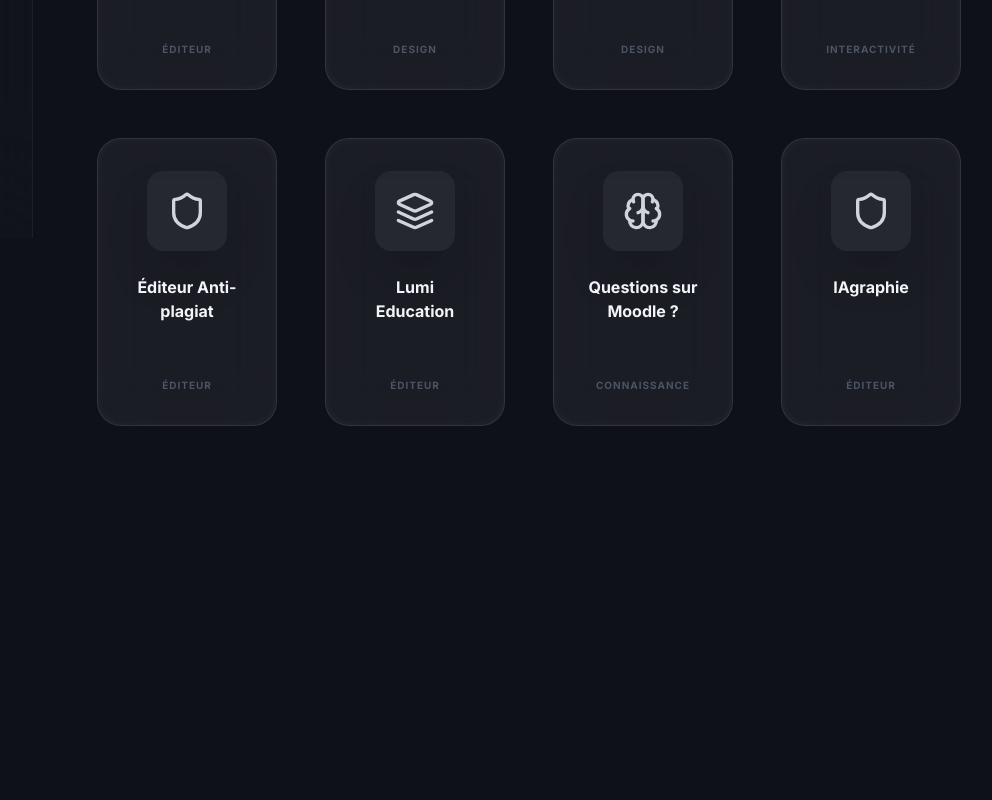
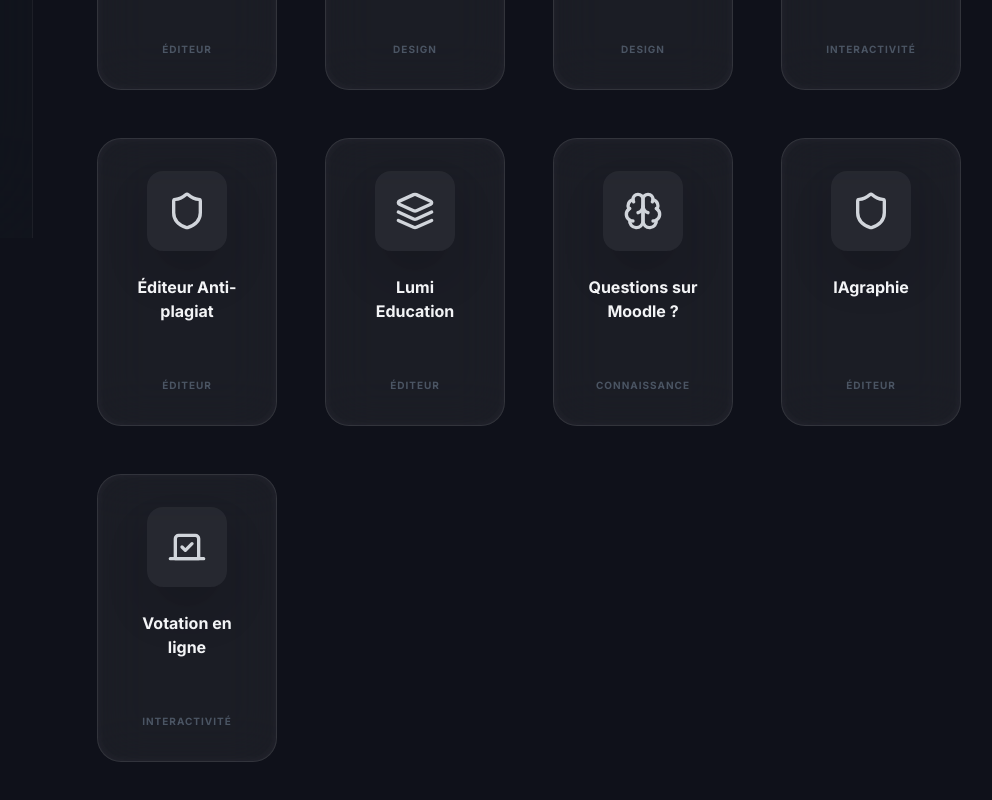
Before and after one commit to ecloutier-can/couteau_suisse_moodle, a React (Vite) app: page / in a window 1280 px wide. Shown: the part 562-1362 px from the top of the page, without its empty margins (255-1247 px from the left). Before the commit the page ends 1068 px from the top, so only its background shows below. Built offline with nearby package versions, Linux system fonts and the light colour scheme.

Commit message:
feat: ajout de la tuile Votation en ligne dans la section Interactivité

```diff
--- a/src/App.jsx
+++ b/src/App.jsx
@@ -3,12 +3,12 @@
 import {
   FileCode, Palette, LayoutGrid, Youtube, Pencil, Search as SearchIcon,
   ChevronRight, LogIn, UserPlus, HelpCircle, Settings,
-  Home, Layout, Mail, Info, Terminal, Grid, Shield, Menu, X, Layers, Brain
+  Home, Layout, Mail, Info, Terminal, Grid, Shield, Menu, X, Layers, Brain, Vote
 } from 'lucide-react';
 import appsData from './data/apps.json';
 
 const IconMap = {
-  FileCode, Palette, LayoutGrid, Youtube, Pencil, Shield, Layers, Brain
+  FileCode, Palette, LayoutGrid, Youtube, Pencil, Shield, Layers, Brain, Vote
 };
 
 const Sidebar = ({ activeCategory, setCategory, isOpen, setIsOpen }) => {
@@ -42,8 +42,7 @@
               <button
                 key={cat.id}
                 onClick={() => setCategory(cat.id)}
-              className={`flex items-center gap-4 w-full p-3 rounded-xl transition-all duration-300 ${
-                activeCategory === cat.id
+                className={`flex items-center gap-4 w-full p-3 rounded-xl transition-all duration-300 ${activeCategory === cat.id
                     ? 'bg-app-accent/10 text-app-accent border border-app-accent/20'
                     : 'text-gray-400 hover:text-white hover:bg-white/5'
                   }`}
@@ -138,12 +137,10 @@
     >
       <motion.div
         animate={isHovered ? { scale: 1.1, translateY: -20 } : { scale: 1, translateY: 0 }}
-        className={`w-full h-72 p-8 flex flex-col items-center justify-center transition-all duration-500 ${
-          isHovered ? 'glass-panel active-glow' : 'glass-panel'
+        className={`w-full h-72 p-8 flex flex-col items-center justify-center transition-all duration-500 ${isHovered ? 'glass-panel active-glow' : 'glass-panel'
           }`}
       >
-        <div className={`w-20 h-20 rounded-2xl flex items-center justify-center mb-6 shadow-2xl transition-all duration-500 ${
-          isHovered ? 'bg-app-accent text-white rotate-6' : 'bg-white/5 text-gray-300'
+        <div className={`w-20 h-20 rounded-2xl flex items-center justify-center mb-6 shadow-2xl transition-all duration-500 ${isHovered ? 'bg-app-accent text-white rotate-6' : 'bg-white/5 text-gray-300'
           }`}>
           <Icon size={40} />
         </div>
--- a/src/data/apps.json
+++ b/src/data/apps.json
@@ -78,5 +78,15 @@
     "icon": "Shield",
     "color": "#4f46e5",
     "category": "Éditeur"
+  },
+  {
+    "id": "online-vote",
+    "name": "Votation en ligne",
+    "tagline": "Sondages et interactions en temps réel",
+    "description": "Engagez votre public avec des sondages en direct, des compétitions et du brainstorming collaboratif. Simple, accessible et inclusif.",
+    "path": "https://online-vote-vert.vercel.app/",
+    "icon": "Vote",
+    "color": "#10b981",
+    "category": "Interactivité"
   }
 ]
```
Lines whose indentation alone changed are shown as unchanged.
